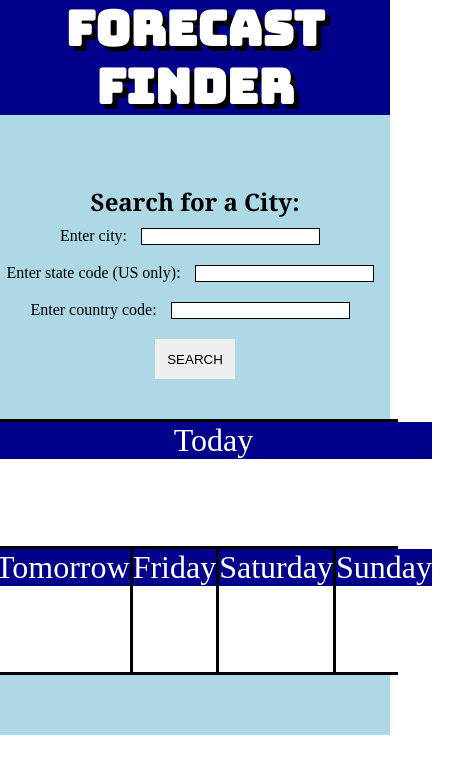
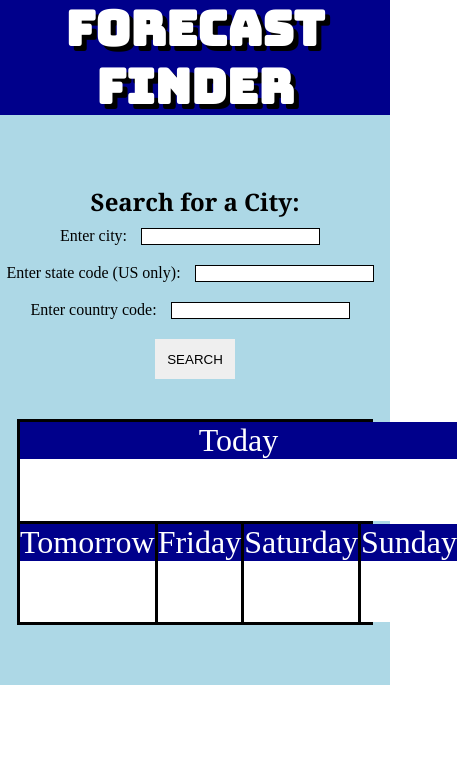
Before and after one commit to ChairSitter/WeatherApp, a plain HTML site: page index.html in a window 390 px wide. Shown: the whole page, 457 px wide, since content can reach past the window. Drawn offline with nearby package versions, Linux system fonts and the light colour scheme.

Commit message:
Adjust media queries for mobile

```diff
--- a/Assets/style.css
+++ b/Assets/style.css
@@ -168,8 +168,8 @@ input {
     #weather-display {
         margin-bottom: 60px;
         display: grid;
-        height: 250px;
-        width: 400px;
+        height: 200px;
+        width: 350px;
         grid-template-columns: 1fr 1fr 1fr 1fr;
         grid-template-rows: 1fr 1fr;
         grid-template-areas:
```
